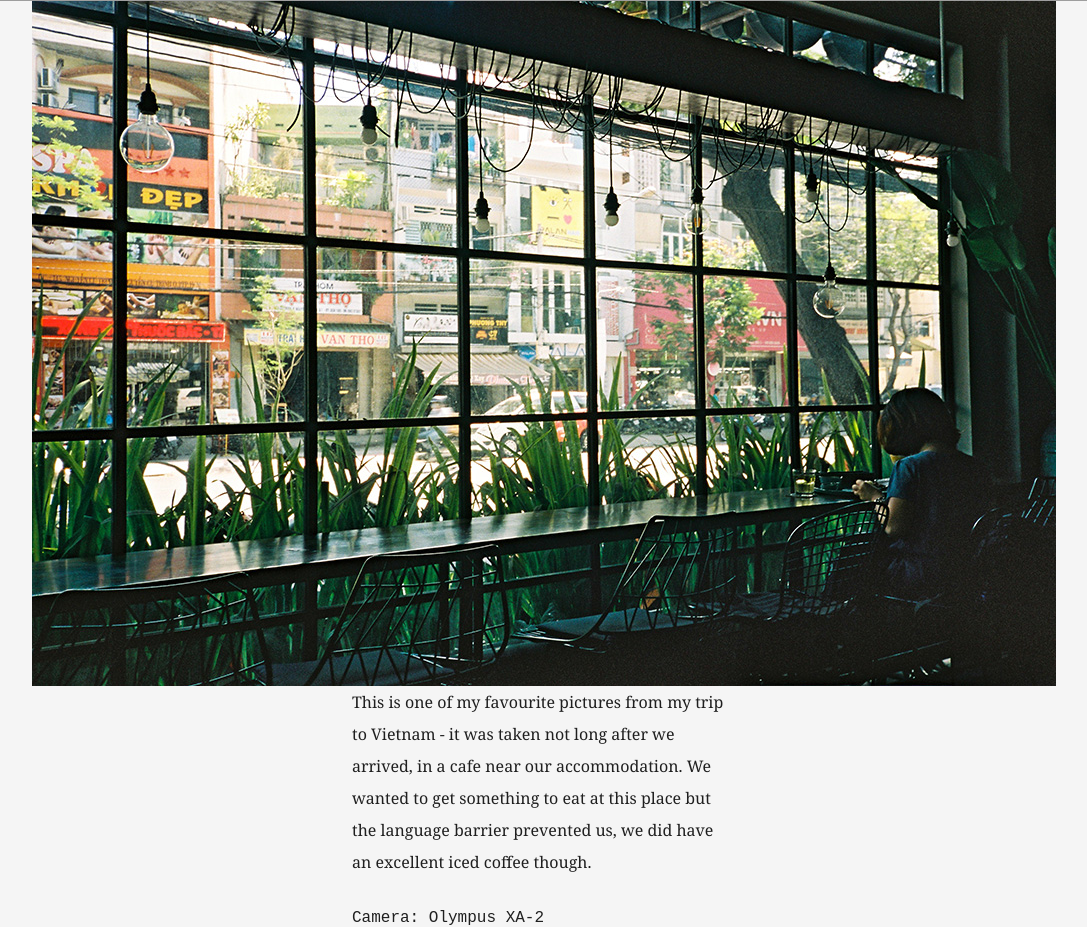
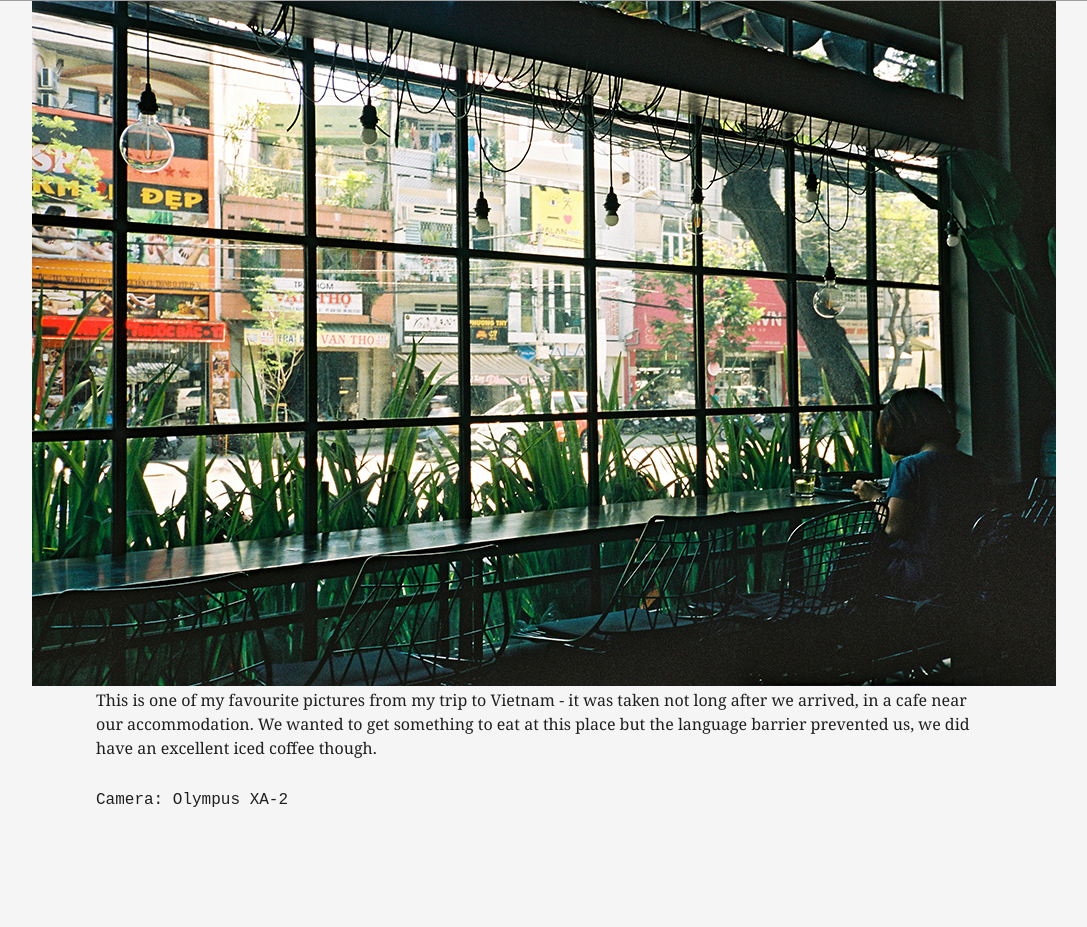
Before and after one commit to fishj123/jack-fisher-photography, a plain HTML site: page index.html in a window 1280 px wide. Shown: the part 799-1726 px from the top of the page, without its empty margins (96-1183 px from the left). After the commit the page ends 1608 px from the top, so only its background shows below. Drawn offline with nearby package versions, Linux system fonts and the light colour scheme; grey boxes are pictures that could not be loaded.

Commit message:
structure for new homepage sections made

```diff
--- a/index.html
+++ b/index.html
@@ -20,7 +20,9 @@
         </banner>
 
         <section>
-            <img src="./resources/images/Homepage/landscape 1.jpg" alt="Cafe window, Ho Chi Min City">
+            <div class="image-container">
+                <img src="./resources/images/Homepage/landscape 1.jpg" alt="Cafe window, Ho Chi Min City">
+            </div>
             <div class="information">
                 <p>This is one of my favourite pictures from my trip to Vietnam -
                         it was taken not long after we arrived, in a cafe near our accommodation.
--- a/resources/css/style.css
+++ b/resources/css/style.css
@@ -102,13 +102,21 @@ header span {
     flex-direction: row;
     align-items: center;
     justify-content: space-around;
+
 }
 
 
+#home .image-container {
+    width: auto;
+    height: auto;
+    padding-left: 3rem;
+    padding-right: 3rem;
+}
+
 #home img {
-    max-height: 900px;
+    max-height: 100%;
     width: auto;
-    margin: 0 5%;
+    max-width: 100%;
 
 }
 
@@ -133,6 +141,22 @@ header span {
 @media only screen and (max-width: 1500px) {
     #home section {
         flex-direction: column;
+        align-items: center;
+
+    }
+
+    #home img {
+
+    }
+
+    #home p {
+        font-size: 2vh;
+        line-height: 3vh;
+    }
+
+    #home .information {
+        max-width: 70%;
+        margin-bottom: 10vh;
     }
 }
 
```
